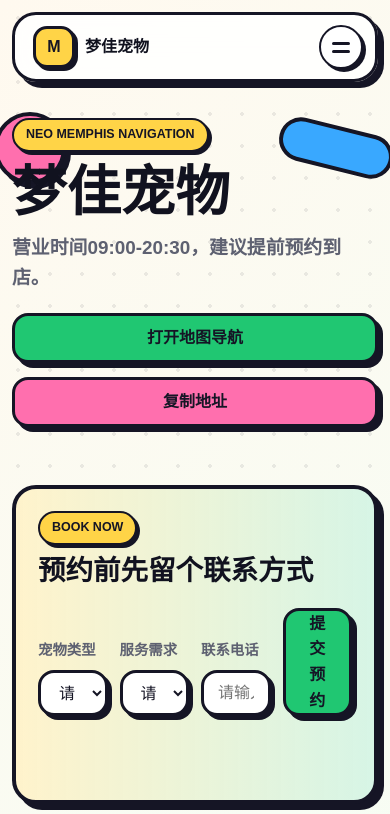
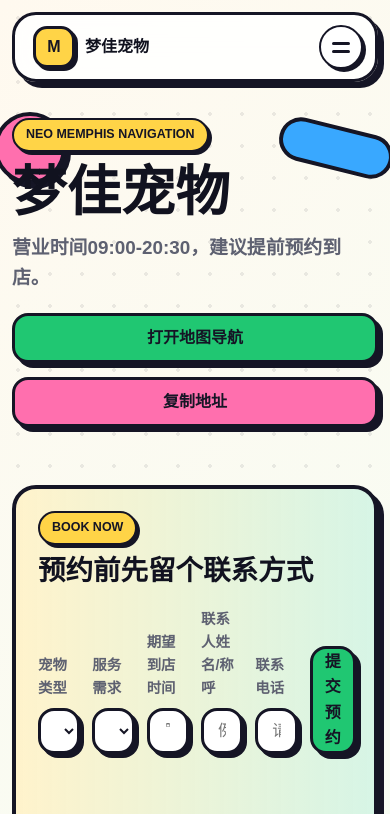
Before and after one commit to susgrjsvssjsg/pet_care-, a Next.js app: page / in a window 390 px wide. Shown: the top 814 px of the page. Built offline with nearby package versions, Linux system fonts and the light colour scheme.

Commit message:
Add booking contact and visit time fields

```diff
--- a/app/globals.css
+++ b/app/globals.css
@@ -854,16 +854,23 @@ h3 {
 }
 
 .hero-booking .booking-form {
-  grid-template-columns: repeat(4, minmax(0, 1fr));
+  grid-template-columns: repeat(6, minmax(0, 1fr));
   gap: 12px;
 }
 
-.hero-booking .booking-form label:nth-child(3) {
+.hero-booking .booking-form label:nth-child(1),
+.hero-booking .booking-form label:nth-child(2) {
   grid-column: span 2;
 }
 
+.hero-booking .booking-form label:nth-child(3),
+.hero-booking .booking-form label:nth-child(4),
+.hero-booking .booking-form label:nth-child(5) {
+  grid-column: span 3;
+}
+
 .hero-booking .booking-form .button {
-  grid-column: span 2;
+  grid-column: span 3;
 }
 
 .booking-form label {
@@ -1005,7 +1012,11 @@ h3 {
   }
 
   .hero-booking .booking-form,
+  .hero-booking .booking-form label:nth-child(1),
+  .hero-booking .booking-form label:nth-child(2),
   .hero-booking .booking-form label:nth-child(3),
+  .hero-booking .booking-form label:nth-child(4),
+  .hero-booking .booking-form label:nth-child(5),
   .hero-booking .booking-form .button {
     grid-column: auto;
   }
--- a/app/page.jsx
+++ b/app/page.jsx
@@ -44,6 +44,20 @@ const slides = [
     title: "接待与等候区"
   }
 ];
+
+function formatVisitTime(value) {
+  if (!value) return "稍后";
+
+  const date = new Date(value);
+  if (Number.isNaN(date.getTime())) return value;
+
+  return new Intl.DateTimeFormat("zh-CN", {
+    month: "long",
+    day: "numeric",
+    hour: "2-digit",
+    minute: "2-digit"
+  }).format(date);
+}
 
 function MapIllustration() {
   return (
@@ -143,9 +157,11 @@ export default function Home() {
     const formData = new FormData(event.currentTarget);
     const pet = formData.get("pet");
     const service = formData.get("service");
+    const contactName = formData.get("contactName");
     const phone = formData.get("phone");
+    const visitTime = formatVisitTime(formData.get("visitTime"));
 
-    setFormNote(`${pet}的「${service}」需求已记录，我们会联系 ${phone} 确认到店时间。`);
+    setFormNote(`${contactName}，${pet}的「${service}」需求已记录，期望${visitTime}到店，我们会联系 ${phone} 确认。`);
     event.currentTarget.reset();
   }
 
@@ -232,6 +248,14 @@ export default function Home() {
                     <option>猫咪洗护</option>
                     <option>到店咨询</option>
                   </select>
+                </label>
+                <label>
+                  <span>期望到店时间</span>
+                  <input name="visitTime" type="datetime-local" required />
+                </label>
+                <label>
+                  <span>联系人姓名/称呼</span>
+                  <input name="contactName" type="text" placeholder="例如：王女士" required />
                 </label>
                 <label>
                   <span>联系电话</span>
```
Also changed, not shown: 1 other file (tests, documents, lock files or other folders).
